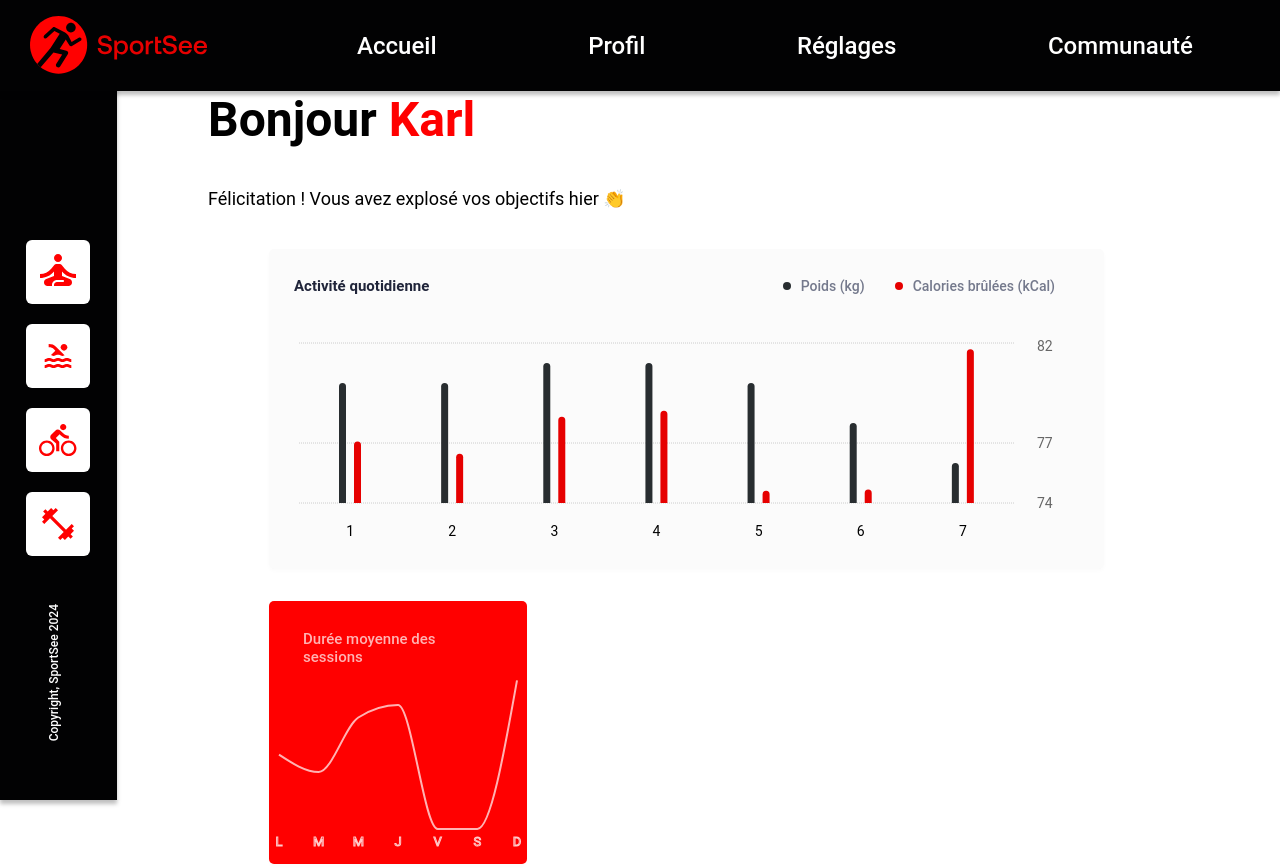
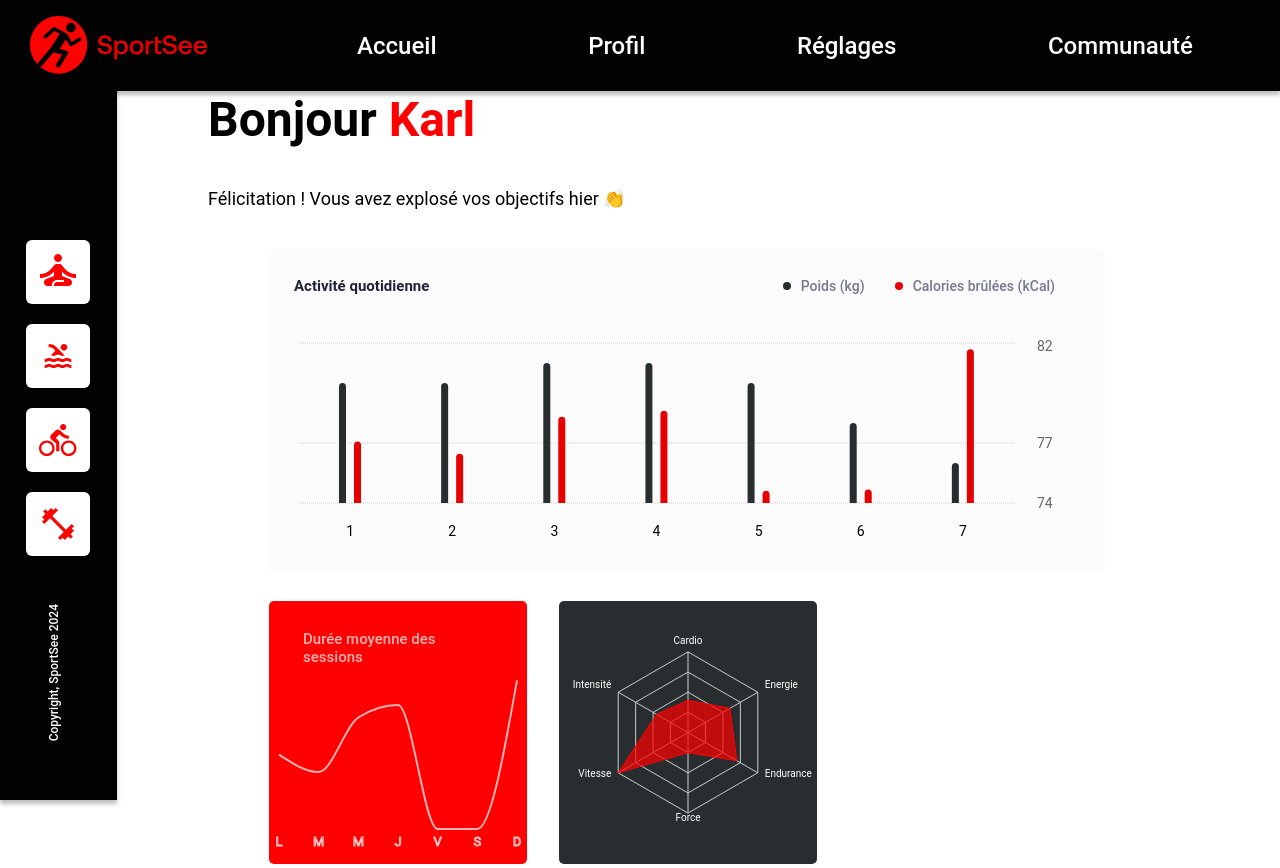
Before and after one commit to Swan123456/sportsee, a React (Vite) app in the folder front/: page /user/12 in a window 1280 px wide. Built offline with nearby package versions, Linux system fonts and the light colour scheme.

Commit message:
userPerf

```diff
--- /dev/null
+++ b/front/src/components/UserPerformance.jsx
@@ -0,0 +1,57 @@
+import React, {useState,useEffect} from 'react';
+import { Container } from "../styles/userPerformanceStyle";
+import { getData } from '../utils/getData';
+import { useParams } from 'react-router';
+import {Radar,RadarChart,PolarGrid,PolarAngleAxis,ResponsiveContainer} from "recharts";
+
+
+/**
+ * Render a RadarChart with user performance data
+ * @return {JSX}
+ */
+
+ export default function UserPerformance() {
+
+    const [data, setData] = useState([]);
+	const {id} = useParams();
+
+    useEffect(() => {
+		const data = async () => {
+			const request = await getData("USER_PERFORMANCE",id);
+			if (!request) return alert('data error');
+			const formatData = request.data.data.map((data) => {
+
+				switch (data.kind) {
+					case 1:
+						return { ...data, kind: 'Cardio' };
+					case 2:
+						return { ...data, kind: 'Energie' };
+					case 3:
+						return { ...data, kind: 'Endurance' };
+					case 4:
+						return { ...data, kind: 'Force' };
+					case 5:
+						return { ...data, kind: 'Vitesse' };
+					case 6:
+						return { ...data, kind: 'Intensité' };
+					default:
+						return {...data };
+				}
+			});
+			setData(formatData);
+		};
+		data();
+	}, [id]);
+	if (data.length === 0) return null;
+
+    return (
+    <Container>
+            <ResponsiveContainer width="100%" height="100%">
+				<RadarChart cx='50%' cy='50%' outerRadius='65%' data={data}>
+						<PolarGrid gridType="polygon" />
+						<PolarAngleAxis	dataKey="kind" stroke='white' tickLine={false} axisLine={false}  tick={{ fontSize: 10 }}/>
+						<Radar dataKey='value' stroke='#FF0101'	fill='#FF0101' fillOpacity={0.7} />
+				</RadarChart>
+            </ResponsiveContainer>
+    </Container> );
+}
--- a/front/src/pages/User.jsx
+++ b/front/src/pages/User.jsx
@@ -7,6 +7,7 @@ import UserInfos from "../components/UserInfos";
 import BarCharts from "../components/BarChart";
 import { Content, BottomChart } from "../styles/userStyle";
 import UserAverageSessions from "../components/UserAverageSession";
+import UserPerformance from "../components/UserPerformance";
 
 /**Render the dashboard
  * @return {JSX}
@@ -33,6 +34,7 @@ import UserAverageSessions from "../components/UserAverageSession";
             <BarCharts />
             <BottomChart>
               <UserAverageSessions />
+              <UserPerformance />
             </BottomChart>
           </section>
       </Content>
--- /dev/null
+++ b/front/src/styles/userPerformanceStyle.jsx
@@ -0,0 +1,12 @@
+import styled from 'styled-components';
+
+const Container = styled.div`
+    position: relative;
+	width: 258px;
+	height: 263px;
+	background: #282D30;
+	box-shadow: 0px 2px 4px rgba(0, 0, 0, 0.0212249);
+	border-radius: 5px;
+`
+
+export {Container}
```
